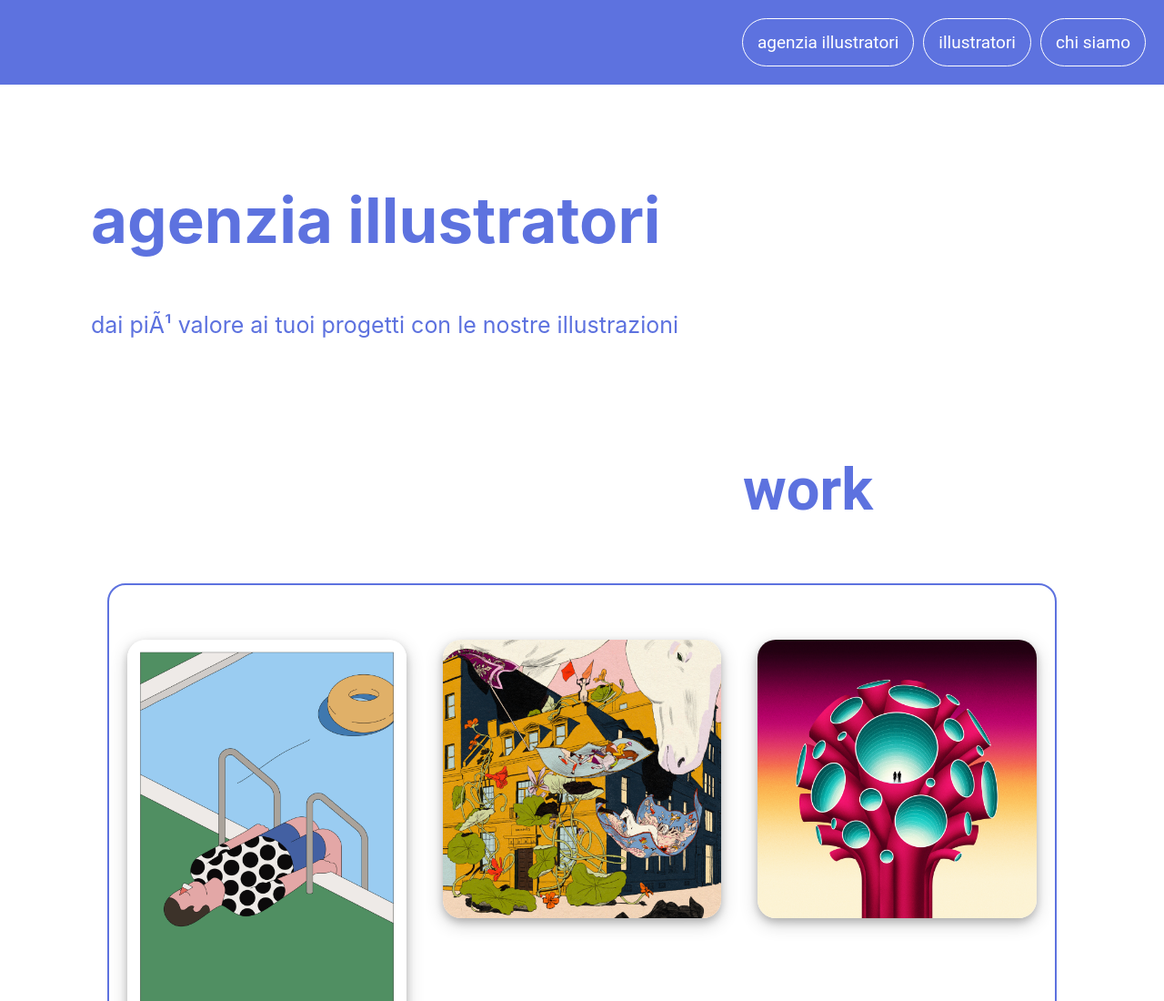
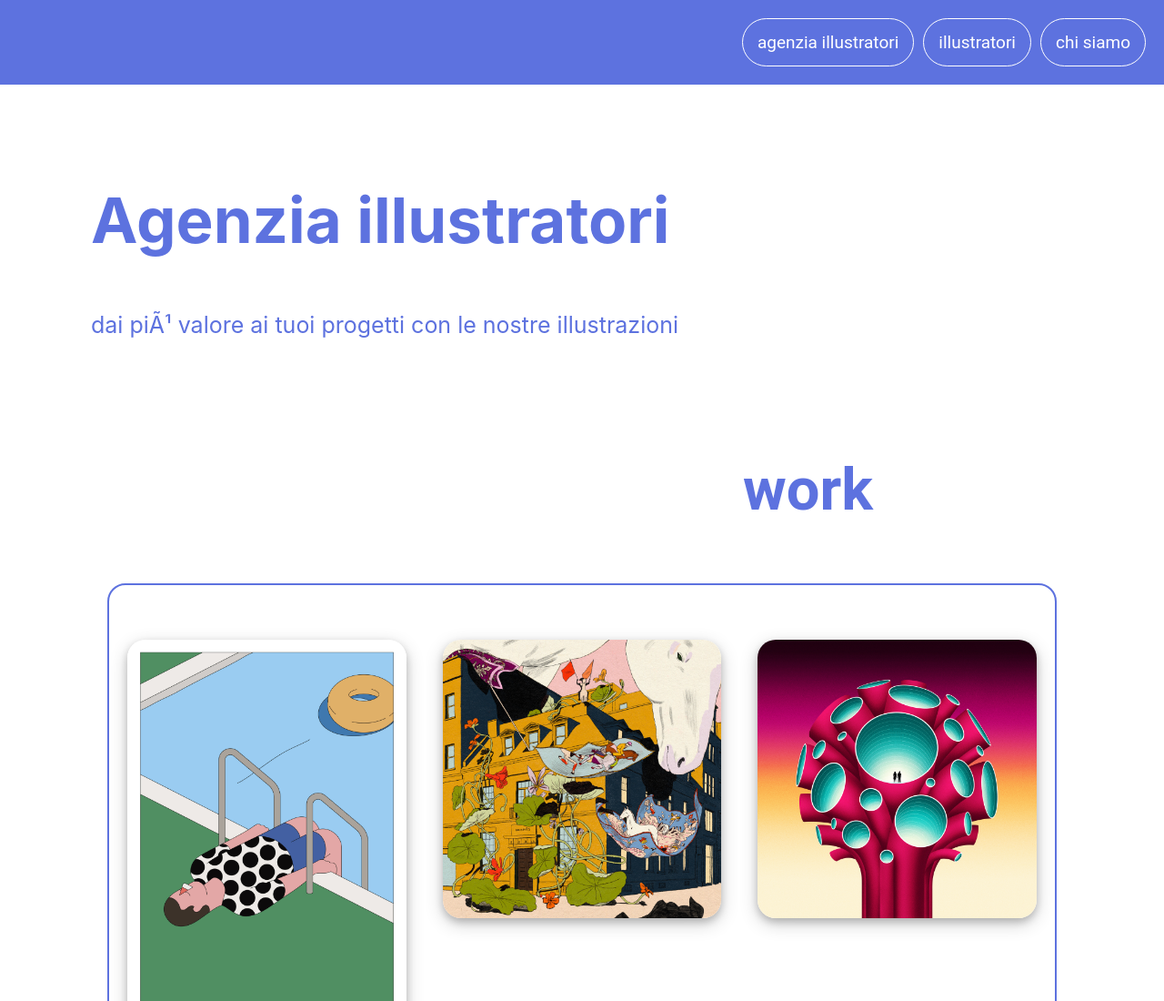
Before and after one commit to SimoGhirly/AGENZIA-ILLUSTRATORI, a plain HTML site: page index.html in a window 1280 px wide. Shown: the top 1100 px of the page at 91% size. Drawn offline with Linux system fonts and the light colour scheme.

Commit message:
Update index.html

```diff
--- a/index.html
+++ b/index.html
@@ -27,7 +27,7 @@
       </header>
       <main>
         <section class="hero">
-          <h1 style="text-align:left;">agenzia illustratori</h1>
+          <h1 style="text-align:left;">Agenzia illustratori</h1>
           <h2 style="text-align: left;">dai più valore ai tuoi progetti con le nostre illustrazioni</h2>
         </section>
         <section class="work">
```
